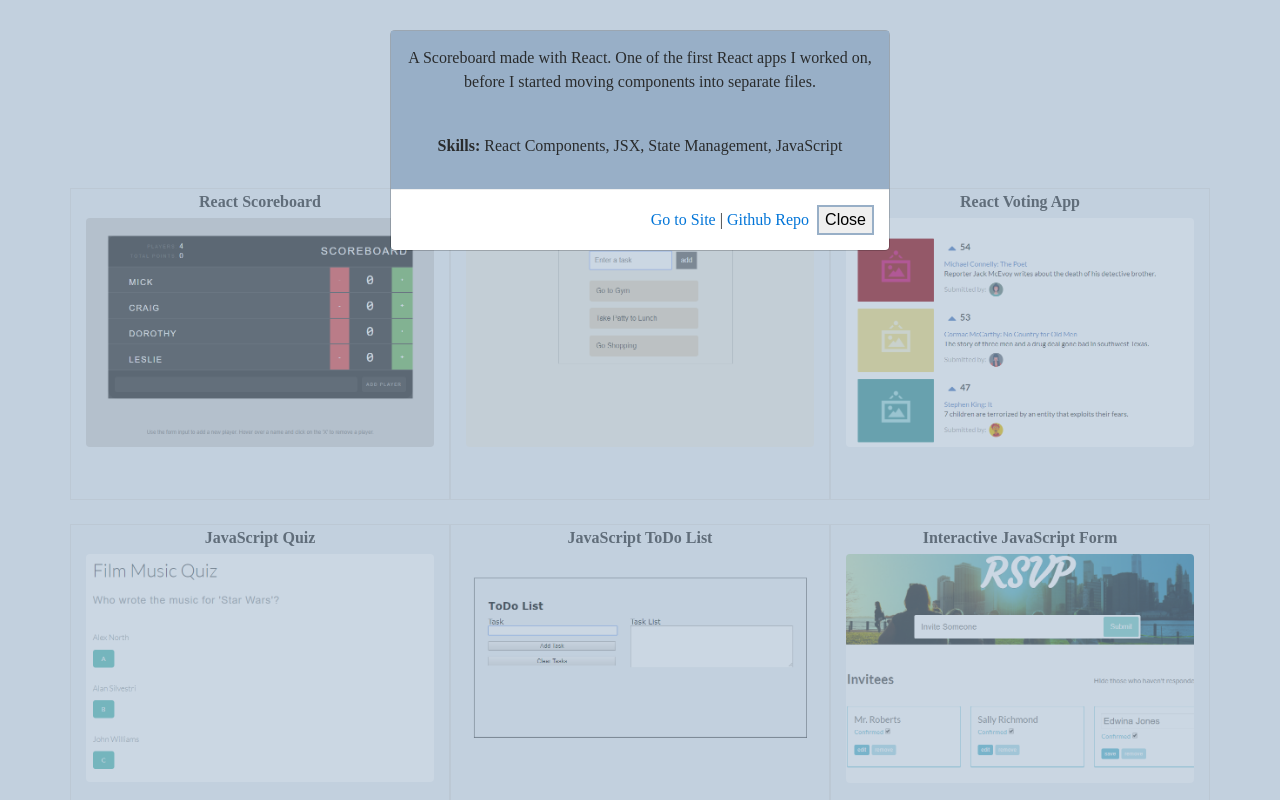
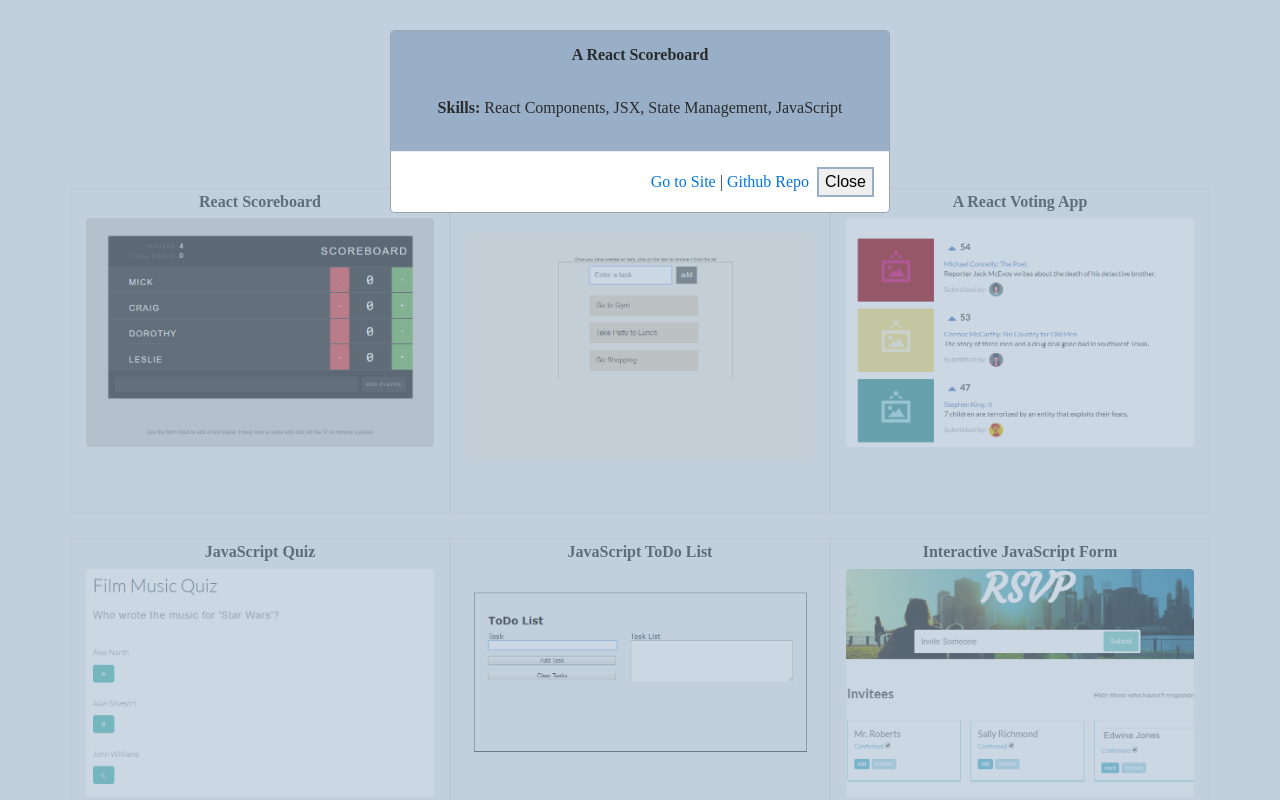
Before and after one commit to neilsatt/neilsatt.github.io, a plain HTML site: page index.html in a window 1280 px wide. Both pictures are taken after a click on the link 260 px from the left and 332 px from the top of the page. Shown: the top 800 px of the page. Drawn offline with nearby package versions, Linux system fonts and the light colour scheme; a script that the page names is missing; a web font is replaced by a local one.

Commit message:
update modal text

```diff
--- a/index.html
+++ b/index.html
@@ -45,7 +45,7 @@
                         <div class="modal-dialog">
                             <div class="modal-content">
                                 <div class="modal-body">
-                                    <p class="text-center">A Scoreboard made with React. One of the first React apps I worked on, before I started moving components into separate files.</p>
+                                    <h6 class="mb-2 text-center">A React Scoreboard</h6>
                                     <br>
                                    <p class="text-center"><b>Skills: </b><span>React Components, JSX, State Management, JavaScript</span></p>
                                 </div>
@@ -64,7 +64,7 @@
 
                  <!-- React ToDoList  -->
                 <div class="col-lg-4 col-lg-push-4">
-                    <h6 class="mb-2 text-center">React ToDo List</h6>
+                    <p class="text-center">A React ToDo List</p>
                     <a href="#" data-toggle="modal" data-target="#modalTwo"><img class="mb-1 img-fluid rounded" src="img/ReactToDo.png" alt="connelly-site"></a>
 
                     <!-- MODAL CODE -->
@@ -72,9 +72,9 @@
                         <div class="modal-dialog">
                             <div class="modal-content">
                                 <div class="modal-body">
-                                    <h6>React ToDo List</h6>
+                                    <h6 class="mb-2 text-center">A React ToDo List</h6>
                                     <br>
-                                   <p class="text-center"><b>Skills: </b><span>React, JavaScript</span></p>
+                                   <p class="text-center"><b>Skills: </b><span>React Components, JSX, State Management, JavaScript</span></p>
                                 </div>
                                 <div class="modal-footer">
                                   <a href="https://neilsatt.github.io/todolist/" target="_blank">Go to Site</a>
@@ -91,7 +91,7 @@
 
                  <!-- React Voting App -->
 				<div class="col-lg-4 col-lg-push-4">
-                    <h6 class="mb-2 text-center">React Voting App</h6>
+                    <h6 class="mb-2 text-center">A React Voting App</h6>
 					<a href="#" data-toggle="modal" data-target="#modalThree"><img class="mb-1 img-fluid rounded" src="img/Voting.png" alt="acessible-site"></a>
 
                     <!-- MODAL CODE -->
@@ -101,7 +101,7 @@
                                 <div class="modal-body">
                                     <h6>React Voting App</h6>
                                     <br>
-                                   <p class="text-center"><b>Skills: </b><span>React, JavaScript</span></p>
+                                   <p class="text-center"><b>Skills: </b><span>React Components, JSX, State Management, JavaScript</span></p>
                                 </div>
                                 <div class="modal-footer">
                                   <a href="https://neilsatt.github.io/ReactVotingAppProd/public/" target="_blank">Go to Site</a>
```
